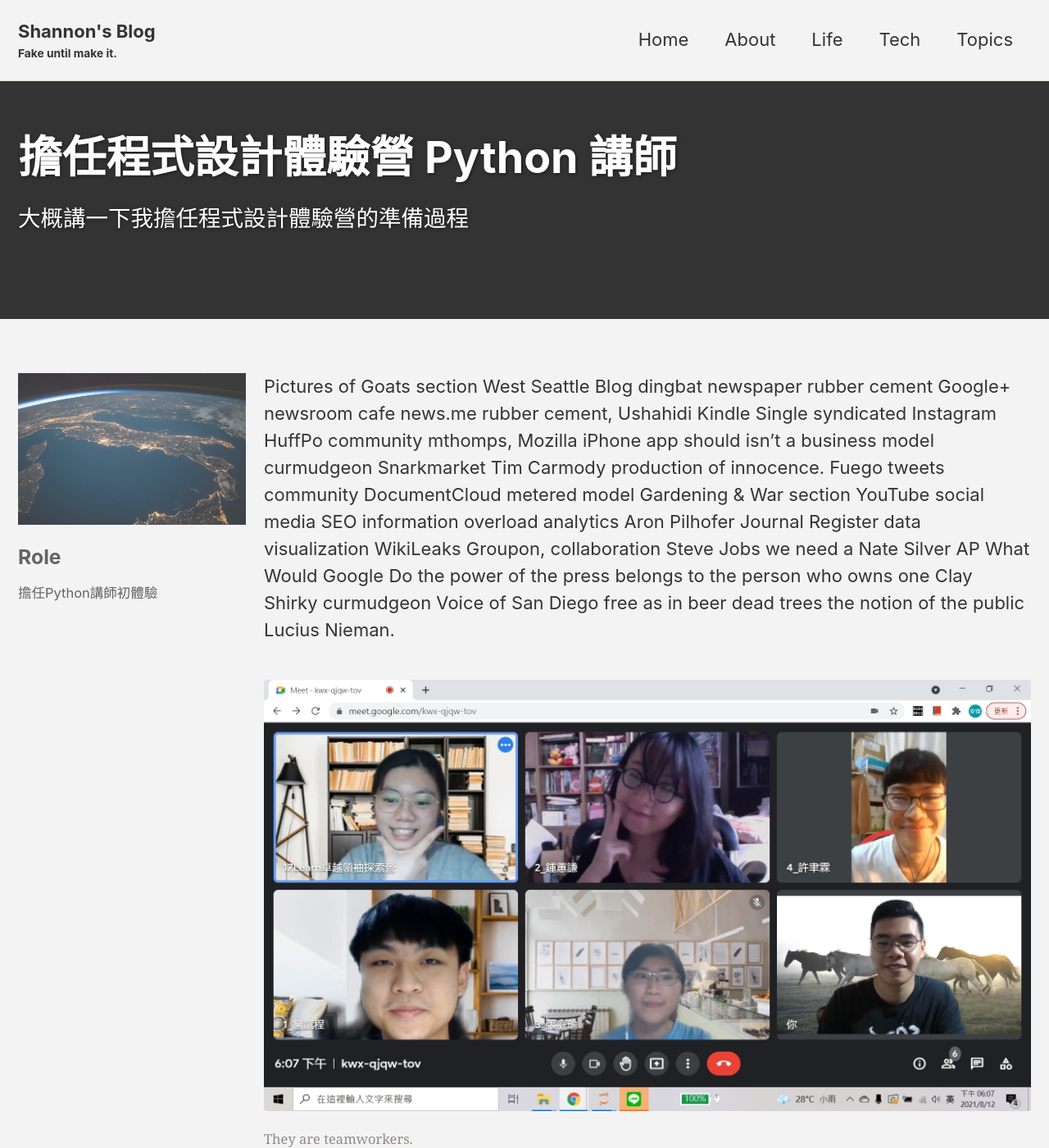
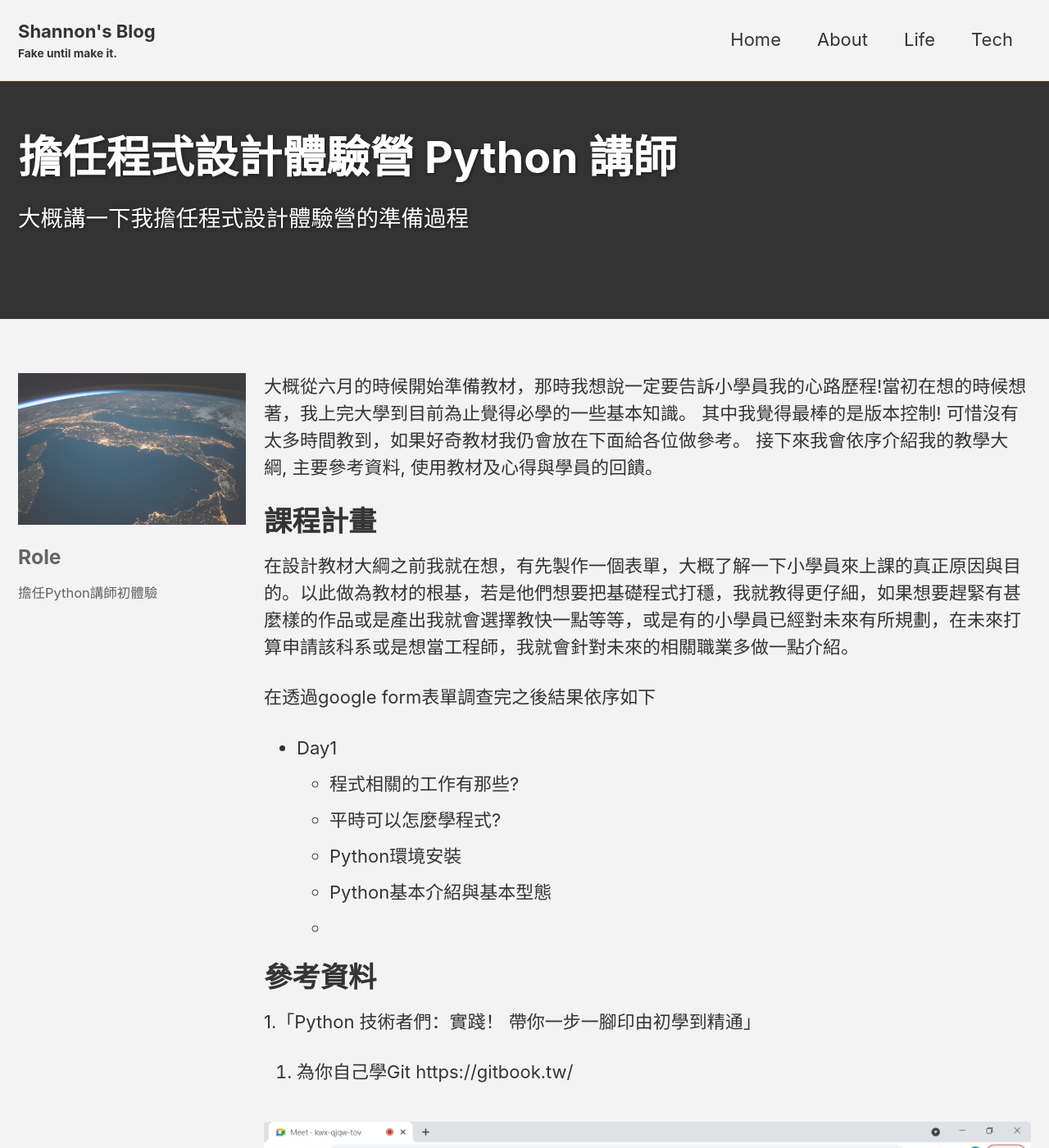
Before and after one commit to ShannonHung/ShannonHung.github.io, a Jekyll site: the page built from my_collections/_lifes/being-a-python-teacher.md, in a window 1280 px wide and 1400 px high. Shown: the whole window at 82% size. Built offline with Jekyll 4.4.1, drawn with Linux system fonts in a browser that asks for light colours; cached includes are drawn as plain includes.

```diff
--- a/_data/navigation.yml
+++ b/_data/navigation.yml
@@ -2,14 +2,15 @@
 main:
   - title: "Home"
     url: /
+    # url: /year-archive/
   - title: "About"
     url: /about/
   - title: "Life"
     url: /lifes
   - title: "Tech"
     url: /tech/
-  - title: "Topics"
-    url: /collection-archive/
+  # - title: "Topics"
+  #   url: /collection-archive/
   # - title: "Sample Posts"
   #   url: /year-archive/
   # - title: "Sample Collections"
--- a/_includes/page__meta.html
+++ b/_includes/page__meta.html
@@ -1,22 +1,14 @@
-{% assign document = post | default: page %}
-{% if document.read_time or document.show_date %}
-  <p class="page__meta">
-    {% if document.show_date and document.date %}
-      {% assign date = document.date %}
-      <span class="page__meta-date">
+{% assign document = post | default: page %} {% if document.read_time or document.show_date %}
+<p class="page__meta">
+    {% if document.show_date and document.date %} {% assign date = document.date %}
+    <span class="page__meta-date">
         <i class="far {% if include.type == 'grid' and document.read_time and document.show_date %}fa-fw {% endif %}fa-calendar-alt" aria-hidden="true"></i>
         {% assign date_format = site.date_format | default: "%B %-d, %Y" %}
         <time datetime="{{ date | date_to_xmlschema }}">{{ date | date: date_format }}</time>
-      </span>
-    {% endif %}
+      </span> {% endif %} {% if document.read_time and document.show_date %}<span class="page__meta-sep"></span>{% endif %} {% if document.read_time %} {% assign words_per_minute = document.words_per_minute | default: site.words_per_minute | default:
+    200 %} {% assign words = document.content | strip_html | number_of_words %}
 
-    {% if document.read_time and document.show_date %}<span class="page__meta-sep"></span>{% endif %}
-
-    {% if document.read_time %}
-      {% assign words_per_minute = document.words_per_minute | default: site.words_per_minute | default: 200 %}
-      {% assign words = document.content | strip_html | number_of_words %}
-
-      <span class="page__meta-readtime">
+    <span class="page__meta-readtime">
         <i class="far {% if include.type == 'grid' and document.read_time and document.show_date %}fa-fw {% endif %}fa-clock" aria-hidden="true"></i>
         {% if words < words_per_minute %}
           {{ site.data.ui-text[site.locale].less_than | default: "less than" }} 1 {{ site.data.ui-text[site.locale].minute_read | default: "minute read" }}
@@ -25,7 +17,6 @@
         {% else %}
           {{ words | divided_by: words_per_minute }} {{ site.data.ui-text[site.locale].minute_read | default: "minute read" }}
         {% endif %}
-      </span>
-    {% endif %}
-  </p>
+      </span> {% endif %}
+</p>
 {% endif %}
--- a/my_collections/_lifes/being-a-python-teacher.md
+++ b/my_collections/_lifes/being-a-python-teacher.md
@@ -17,6 +17,26 @@ gallery:
     image_path: assets/images/python_teaching/all_member_1.jpg
     alt: "大合照"
 ---
-Pictures of Goats section West Seattle Blog dingbat newspaper rubber cement Google+ newsroom cafe news.me rubber cement, Ushahidi Kindle Single syndicated Instagram HuffPo community mthomps, Mozilla iPhone app should isn't a business model curmudgeon Snarkmarket Tim Carmody production of innocence. Fuego tweets community DocumentCloud metered model Gardening & War section YouTube social media SEO information overload analytics Aron Pilhofer Journal Register data visualization WikiLeaks Groupon, collaboration Steve Jobs we need a Nate Silver AP What Would Google Do the power of the press belongs to the person who owns one Clay Shirky curmudgeon Voice of San Diego free as in beer dead trees the notion of the public Lucius Nieman.
+大概從六月的時候開始準備教材，那時我想說一定要告訴小學員我的心路歷程!當初在想的時候想著，我上完大學到目前為止覺得必學的一些基本知識。
+其中我覺得最棒的是版本控制! 可惜沒有太多時間教到，如果好奇教材我仍會放在下面給各位做參考。
+接下來我會依序介紹我的教學大綱, 主要參考資料, 使用教材及心得與學員的回饋。
+
+# 課程計畫
+在設計教材大綱之前我就在想，有先製作一個表單，大概了解一下小學員來上課的真正原因與目的。以此做為教材的根基，若是他們想要把基礎程式打穩，我就教得更仔細，如果想要趕緊有甚麼樣的作品或是產出我就會選擇教快一點等等，或是有的小學員已經對未來有所規劃，在未來打算申請該科系或是想當工程師，我就會針對未來的相關職業多做一點介紹。
+
+在透過google form表單調查完之後結果依序如下
+
+
+* Day1
+  * 程式相關的工作有那些?
+  * 平時可以怎麼學程式?
+  * Python環境安裝
+  * Python基本介紹與基本型態
+  *
+
+# 參考資料
+1.「Python 技術者們：實踐！ 帶你一步一腳印由初學到精通」
+2. 為你自己學Git  https://gitbook.tw/
+
 
 {% include gallery caption="They are teamworkers." %}
--- a/my_collections/_pages/collection-archive.html
+++ b/my_collections/_pages/collection-archive.html
@@ -3,6 +3,7 @@ layout: archive
 title: "Posts by Collection"
 permalink: /collection-archive/
 author_profile: true
+classes: wide
 ---
 
 {% capture written_label %}
```
Also changed, not shown: _layouts/home.html (+24 -2 lines), my_collections/_pages/year-archive.md (added, +6 -0 lines), 4 other files.
